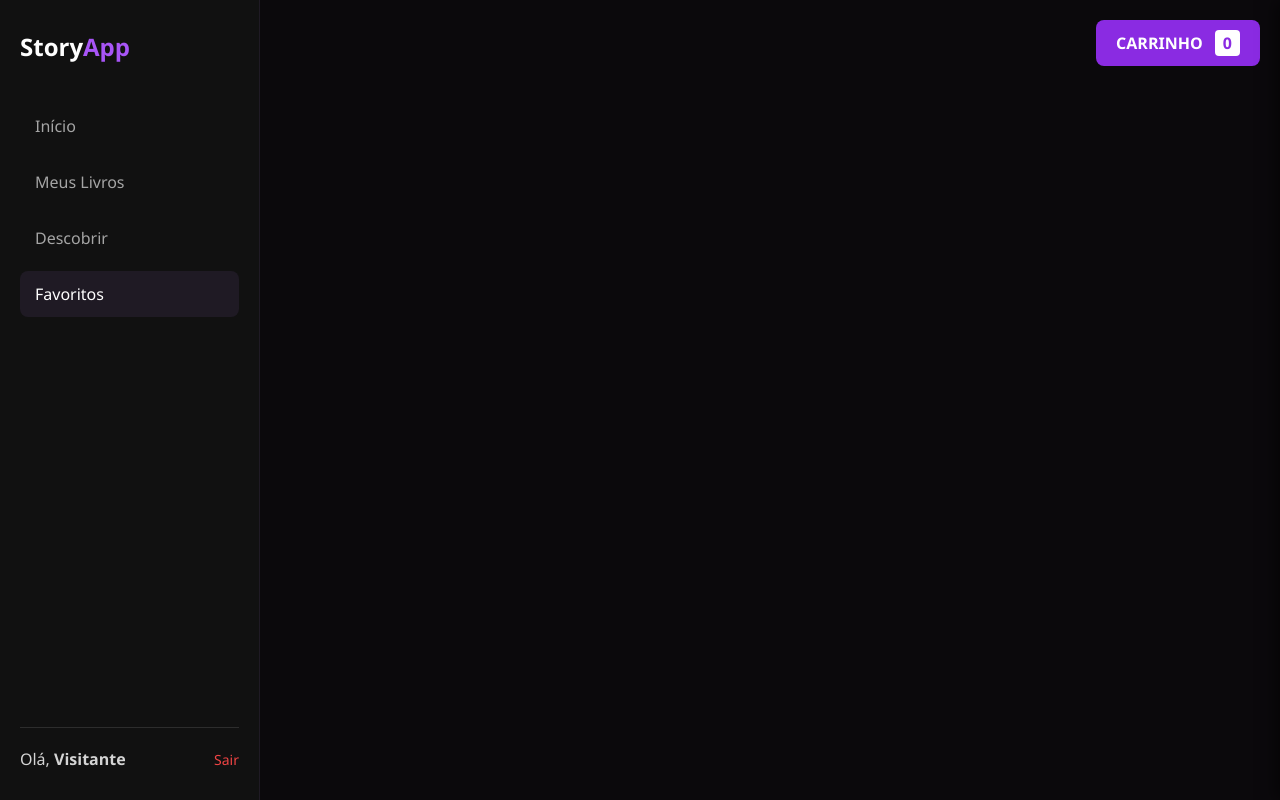
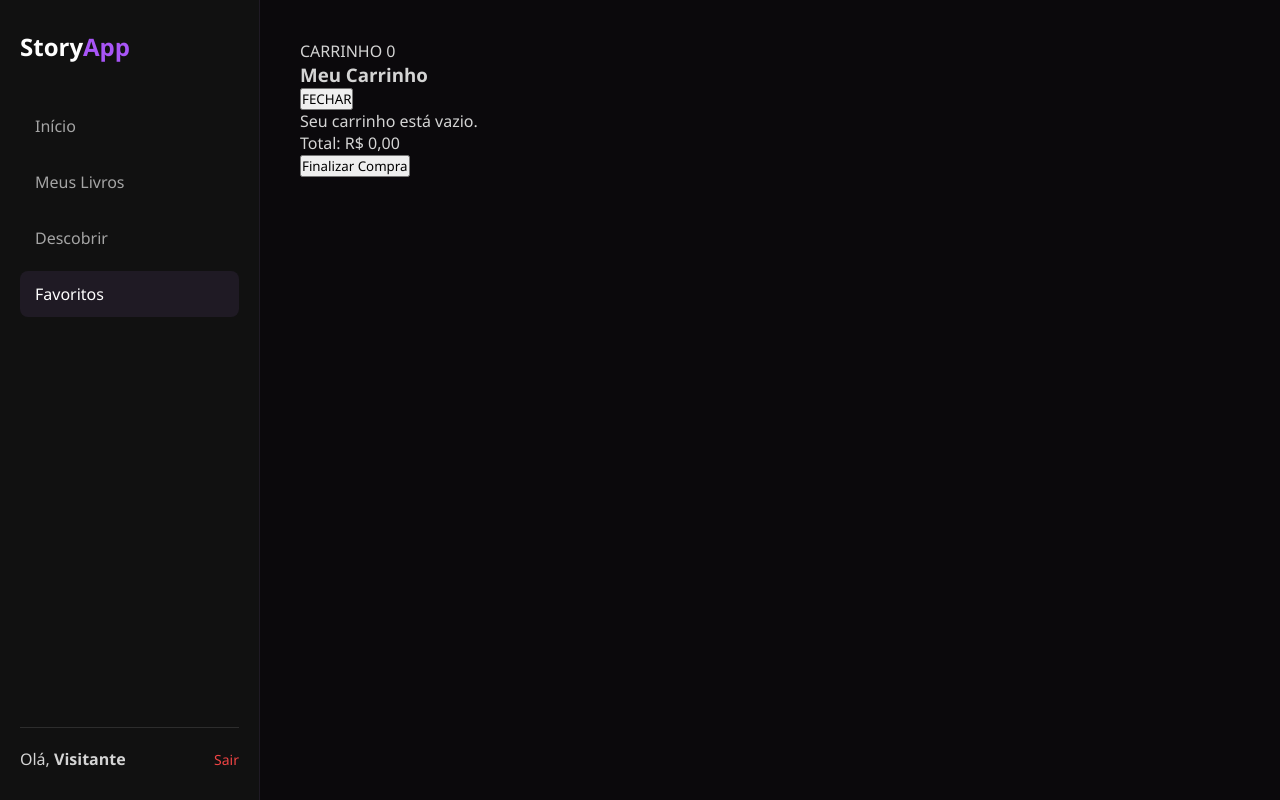
Before and after one commit to HugleyFilho/Projeto-de-Romerito-1, a Flask app: page /favoritos in a window 1280 px wide. Run offline with Flask 3, Linux system fonts and the light colour scheme.

Commit message:
Update style.css

```diff
--- a/projetoLivros/static/css/style.css
+++ b/projetoLivros/static/css/style.css
@@ -391,115 +510,55 @@ body {
         transform: translateX(0) scale(1);
     }
 }
-
-/* Botão do Carrinho no Canto */
-#icone-carrinho {
-    position: fixed;
-    top: 20px;
-    right: 20px;
-    background: #8a2be2;
-    padding: 12px 20px;
-    border-radius: 8px;
-    cursor: pointer;
-    z-index: 100;
-    color: white;
-    font-weight: bold;
+.categoria {
+    color: #a855f7;
+    font-size: 14px;
+    font-weight: 600;
 }
 
-#contador-carrinho {
-    background: white;
-    color: #8a2be2;
-    padding: 2px 8px;
-    border-radius: 4px;
-    margin-left: 8px;
+.acoes-livro {
+    display: flex;
+    align-items: center;
+    gap: 10px;
+    margin-top: 15px;
 }
 
-/* Menu Lateral */
-#carrinho-lateral {
-    position: fixed;
-    top: 0;
-    right: -350px;
-    width: 350px;
-    height: 100%;
-    background: #1a1a1a;
-    box-shadow: -5px 0 15px rgba(0,0,0,0.5);
-    z-index: 1000;
-    transition: 0.4s ease;
-    display: flex;
-    flex-direction: column;
-    padding: 20px;
-    color: white;
+.categoria{
+    margin-bottom: 50px;
 }
 
-#carrinho-lateral.carrinho-aberto {
-    right: 0;
+.categoria h2{
+    color: white;
+    font-size: 32px;
+    margin-bottom: 20px;
+    border-left: 5px solid #8b5cf6;
+    padding-left: 12px;
 }
 
-#fundo-escuro {
-    display: none;
-    position: fixed;
-    top: 0; left: 0;
-    width: 100%; height: 100%;
-    background: rgba(0,0,0,0.7);
-    z-index: 999;
+.categoria-livro{
+    display: inline-block;
+    margin-top: 8px;
+    margin-bottom: 10px;
+    color: #b084ff;
+    font-size: 14px;
 }
 
-.cabecalho-carrinho {
+.btn-carrinho-topo{
+    width: 100%;
     display: flex;
-    justify-content: space-between;
     align-items: center;
-    border-bottom: 1px solid #333;
-    padding-bottom: 15px;
+    justify-content: center;
+    padding: 14px;
+    background: linear-gradient(135deg, #8b5cf6 0%, #6d28d9 100%);
+    color: white;
+    text-decoration: none;
+    border-radius: 10px;
+    margin-top: 20px;
+    font-weight: 600;
+    transition: 0.3s;
 }
 
-.fechar-carrinho {
-    background: #444;
-    border: none;
-    color: white;
-    padding: 5px 10px;
-    cursor: pointer;
-    border-radius: 4px;
+.btn-carrinho-topo:hover{
+    transform: translateY(-2px);
+    box-shadow: 0 5px 15px rgba(139,92,246,0.4);
 }
-
-#itens-carrinho {
-    flex-grow: 1;
-    overflow-y: auto;
-    padding: 20px 0;
-}
-
-.item-no-carrinho {
-    display: flex;
-    justify-content: space-between;
-    align-items: center;
-    margin-bottom: 15px;
-    background: #252525;
-    padding: 10px;
-    border-radius: 5px;
-}
-
-.botao-remover {
-    background: none;
-    border: 1px solid #ff4444;
-    color: #ff4444;
-    padding: 2px 8px;
-    cursor: pointer;
-    font-size: 11px;
-    border-radius: 3px;
-}
-
-.rodape-carrinho {
-    border-top: 1px solid #333;
-    padding-top: 20px;
-}
-
-.botao-finalizar {
-    width: 100%;
-    padding: 15px;
-    background: #8a2be2;
-    border: none;
-    color: white;
-    font-weight: bold;
-    border-radius: 5px;
-    cursor: pointer;
-    margin-top: 10px;
-}
```
Also changed, not shown: other parts of projetoLivros/static/css/style.css (+123 -4 lines).
